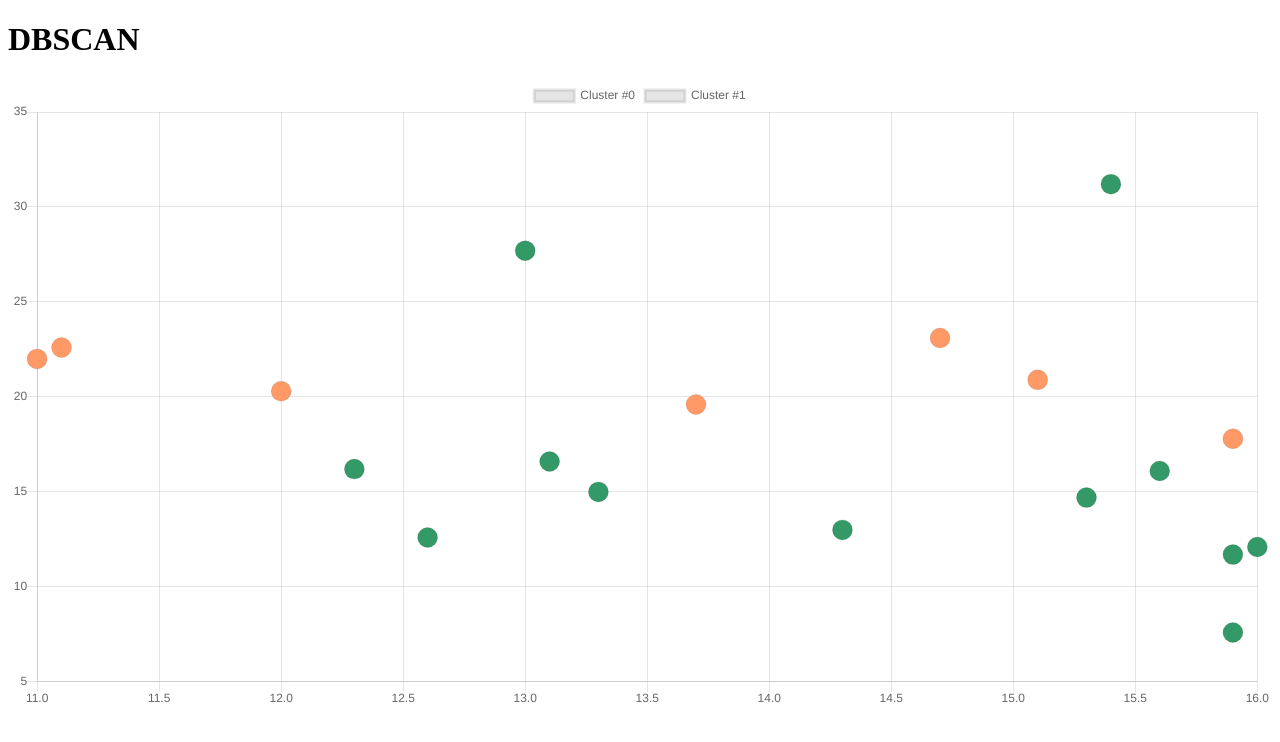
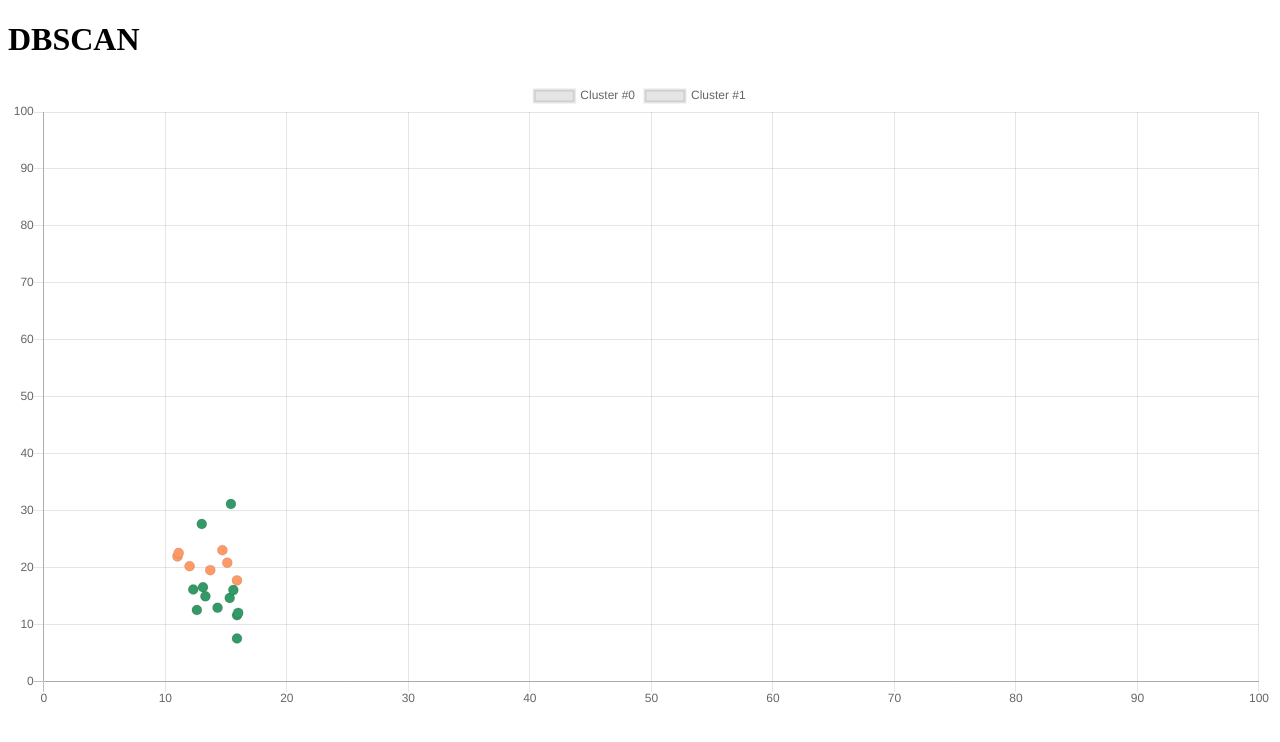
Before and after one commit to aalvinlin/DS-algorithms, a React (Vite) app: page /dbscan in a window 1280 px wide. Shown: the top 742 px of the page. Built offline with nearby package versions, Linux system fonts and the light colour scheme.

Commit message:
implement chartJS options to set axes ranges from 0 to 100

```diff
--- a/src/components/Dbscan.js
+++ b/src/components/Dbscan.js
@@ -21,7 +21,7 @@ const Dbscan = () => {
         return {
             label: "Cluster #" + index,
             pointBackgroundColor: colors[index],
-            pointRadius: 10,
+            pointRadius: 5,
             data: cluster
         }
     })
@@ -29,11 +29,30 @@ const Dbscan = () => {
     console.log(datasets)
 
     let chartJSData = { datasets };
+    let options = {
+            scales: {
+                xAxes: [{
+                    beginAtZero: true,
+                    ticks: {
+                        min: 0,
+                        max: 100
+                    }
+                }],
+                yAxes: [{
+                    beginAtZero: true,
+                    ticks: {
+                        min: 0,
+                        max: 100
+                    }
+
+                }]
+            }
+        }
 
     return (
         <>
             <h1>DBSCAN</h1>
-            <Scatter data={chartJSData} />
+            <Scatter data={chartJSData} options={options} />
         </>
     )
 
```
